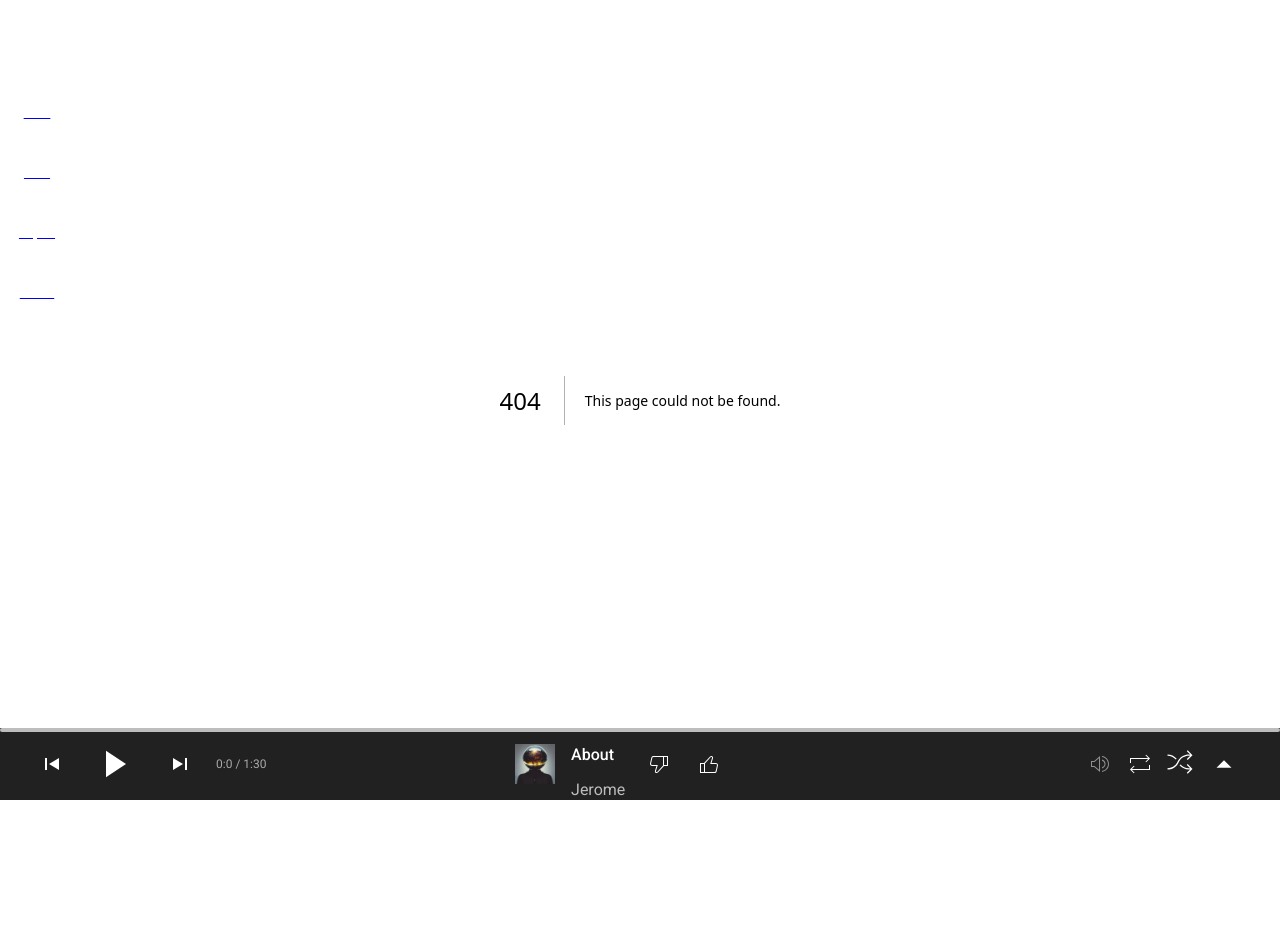
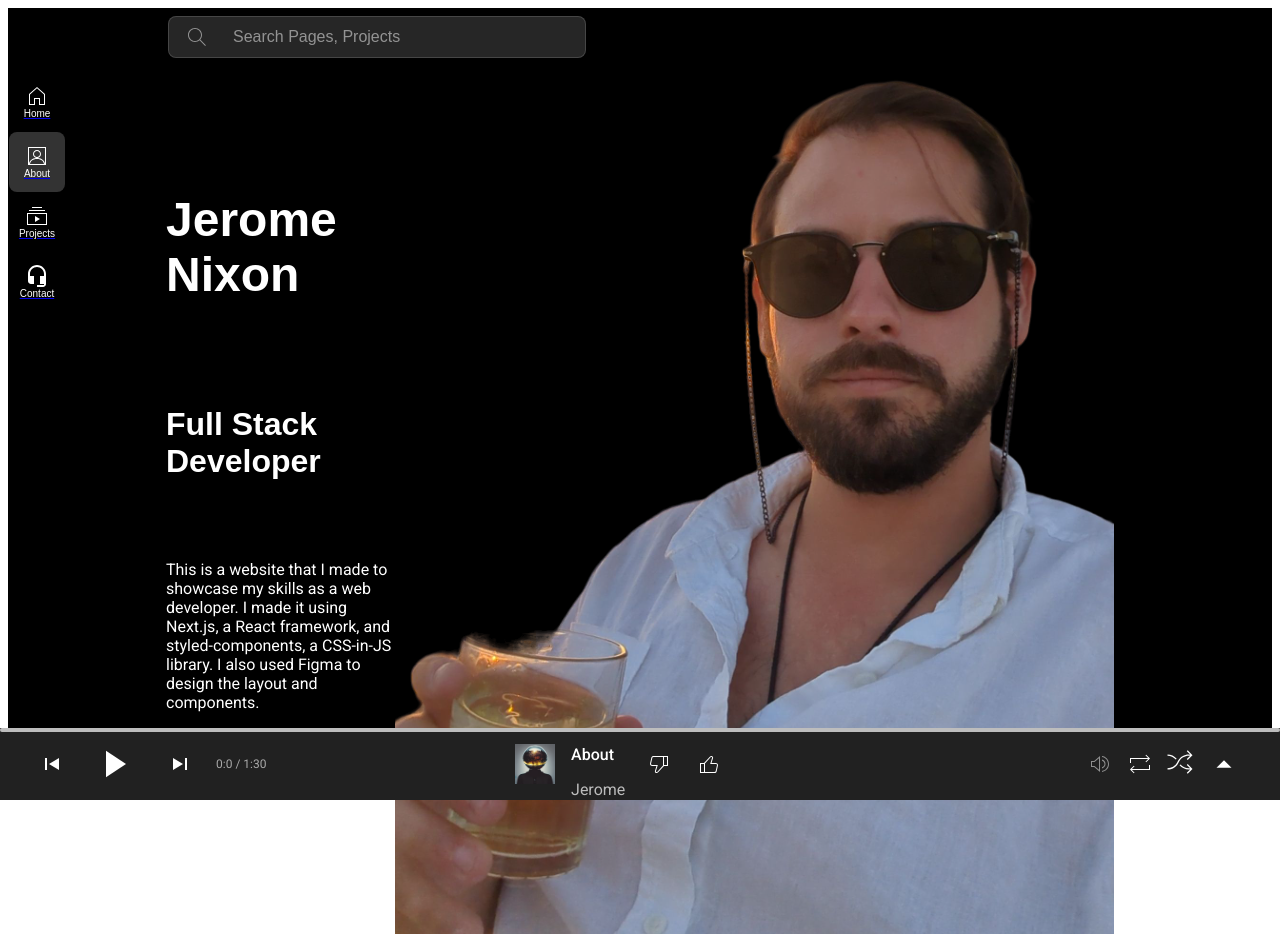
Before and after one commit to Jeromemn/Portfolio, a Next.js app: page /about in a window 1280 px wide. Before the commit this address had no page. Before the commit the page ends 800 px from the top, so only its background shows below. Built offline with nearby package versions, Linux system fonts and the light colour scheme; a web font is replaced by a local one.

Commit message:
started about page, base components and layout, needs design and logic

```diff
--- /dev/null
+++ b/src/app/about/page.jsx
@@ -0,0 +1,138 @@
+"use client";
+import React from "react";
+import Link from "next/link";
+import Image from "next/image";
+import styled, { css } from "styled-components";
+import CenterContent from "../components/CenterContent";
+import ButtonBase from "../components/ButtonBase";
+import AboutPhoto from "/public/AboutPhoto.png";
+import cropped from "/public/cropped.png";
+import AboutBackground from "../components/AboutBackground";
+import {
+  LinkedInIcon,
+  GitHub,
+  WhiteLinked,
+  GitHubName,
+  NewGitHub,
+} from "../icons";
+import { youTubeDark, youTubeSans } from "../styles/setFonts";
+import { roboto } from "../layout";
+
+const AboutPageWrapper = styled.div`
+justify-content: center;
+display: flex;
+width: 100%;
+height: calc(100vh - 72px);
+background-color: black;
+padding-top: 64px;
+`;
+
+const AboutSection = styled.div`
+  display: flex;
+  /* justify-content: center; */
+  flex-direction: column;
+  width: 40%;
+  gap: 2rem;
+  margin-top: 5rem;
+  padding-bottom: 1rem;
+`;
+
+const AboutHeader = styled.h2`
+font-size: 3rem;
+color: white;
+`;
+
+const AboutSubHeader = styled.h3`
+font-size: 2rem;
+color: white;
+`;
+
+const ButtonContainer = styled.div`
+display: flex;
+flex-direction: row;
+gap: 1rem;
+`;
+
+const AboutParagraph = styled.p`
+font-size: 16px;
+color: white;
+`;
+
+const ImageWrapper = styled.div`
+display: flex;
+width: 40%;
+overflow: hidden;
+justify-content: center;
+align-items: center;
+position: relative;
+/* object-position: right top; */
+/* object-fit: contain; */
+
+
+img {
+  /* border-radius: 50%; */
+  /* border: 1px solid white; */
+  /* background-color: white; */
+  object-fit: contain;
+  position: relative;
+  overflow: hidden;
+
+
+  /* object-position: right bottom; */
+
+}
+`;
+
+const imageStyle = {
+  // borderRadius: '50%',
+  // border: '1px solid white',
+  // backgroundColor: 'white',
+  // objectFit: 'contain',
+  opacity: '0.6',
+  // objectPosition: '50% 50%',
+
+  // objectfit: 'contain',
+  boxShadow: '0 4px 8px 0 rgba(0, 0, 0, 0.781), 0 6px 20px 0 rgba(0, 0, 0, 0.19)',
+  borderRadius: '5px',
+}
+
+const AboutPage = () => {
+  return (
+    <AboutPageWrapper >
+      <CenterContent>
+        <AboutSection>
+        <AboutHeader className={youTubeSans.className} >Jerome Nixon </AboutHeader>
+        <AboutSubHeader className={youTubeSans.className} > Full Stack Developer</AboutSubHeader>
+        <AboutParagraph>
+          This is a website that I made to showcase my skills as a web developer.
+          I made it using Next.js, a React framework, and styled-components, a CSS-in-JS library.
+          I also used Figma to design the layout and components.
+        </AboutParagraph>
+        <ButtonContainer>
+        <ButtonBase variant='primary' fontSize='16px'>Contact
+        </ButtonBase>
+        <ButtonBase variant='secondary' fontSize='16px'>Resume
+        </ButtonBase>
+        </ButtonContainer>
+        </AboutSection>
+        {/* <ImageWrapper>
+        <Image
+        // src='/AboutPhoto.png'
+        src={cropped}
+        alt='Picture of Jerome Nixon'
+        quality={100}
+        fill
+        style={imageStyle}
+      // style={{width: '40%', height: 'auto'}}
+        // width={400}
+        // height={400}
+        />
+        </ImageWrapper> */}
+
+        <AboutBackground />
+        </CenterContent>
+    </AboutPageWrapper>
+  )
+}
+
+export default AboutPage;
--- /dev/null
+++ b/src/app/components/AboutBackground.jsx
@@ -0,0 +1,16 @@
+import Image from "next/image";
+import cropped from "/public/cropped.png";
+
+const styles = {
+  position: "relative",
+  // opacity: "0.5",
+
+};
+
+const AboutBackground = () => {
+  return (
+      <Image src={cropped} alt="background image" style={styles}/>
+  );
+};
+
+export default AboutBackground;
--- a/src/app/components/ButtonBase.jsx
+++ b/src/app/components/ButtonBase.jsx
@@ -18,8 +18,8 @@ const defaultStyles = css`
   cursor: pointer;
   font-family: inherit;
   font-weight: 500;
-  font-size: 14px;
-  max-width: 400px;
+  font-size: ${(props) => props.fontSize || "14px"};
+  max-width: 200px;
 `;
 
 const PrimaryButton = styled.button`
@@ -40,12 +40,13 @@ const SecondaryButton = styled.button`
   background: none;
   padding: 0rem 15px;
 
+
   &:hover {
     background: rgba(255, 255, 255, 0.2);
     height: 36px;
   }
 `;
-
+//  compare icon and plain button might be able to consolidate
 const IconButton = styled.button`
   ${defaultStyles}
   background: none;
--- a/src/app/components/header.jsx
+++ b/src/app/components/header.jsx
@@ -16,7 +16,7 @@ const HeaderContainer = styled.div`
   display: flex;
   flex-direction: column;
   width: 100%;
-  padding-right: 4rem;
+  /* padding-right: 4rem; */
 `;
 
 const NavigationContainer = styled.div`
```
Also changed, not shown: public/AboutPhoto.png (added), public/cropped.png (added).
